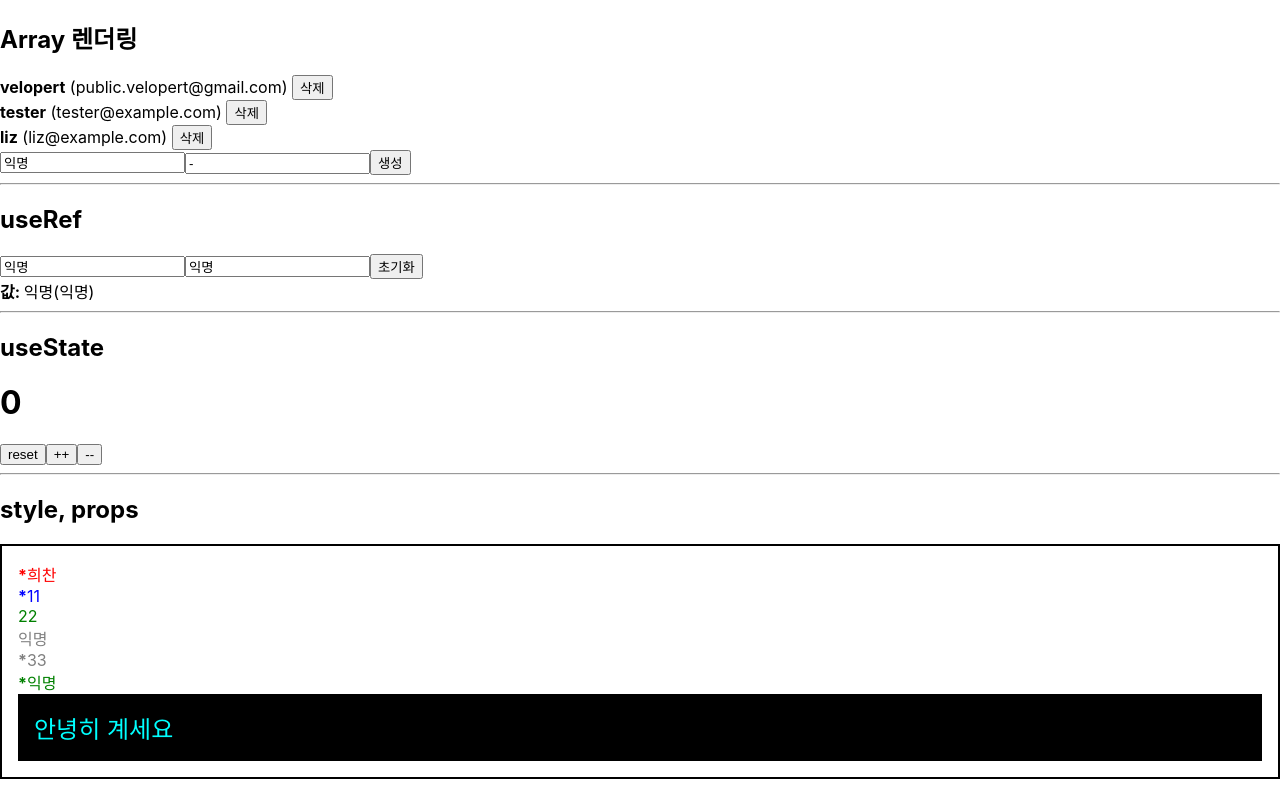
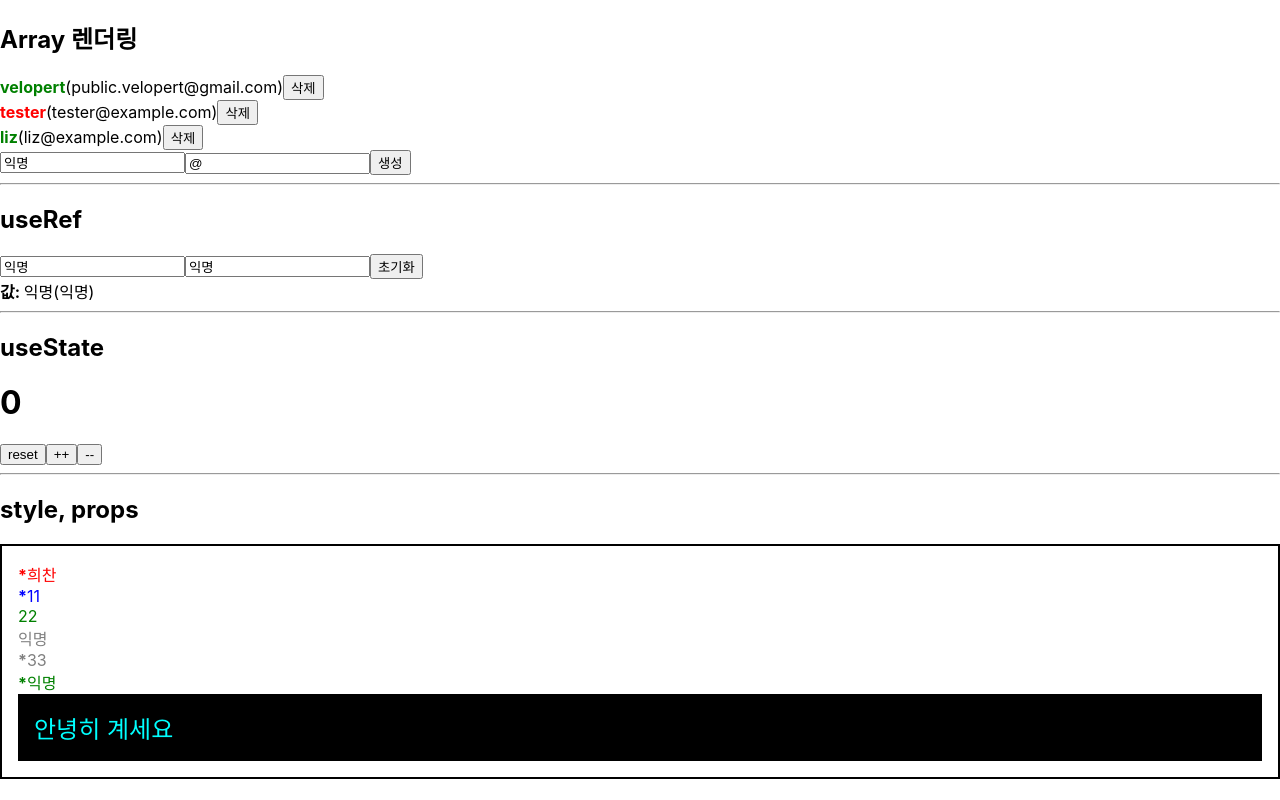
Before and after one commit to LOG-INFO/react-velopert, a React (Create React App) app: page / in a window 1280 px wide. Built offline with nearby package versions, Linux system fonts and the light colour scheme.

Commit message:
배열 항목 수정하기

```diff
--- a/src/App.js
+++ b/src/App.js
@@ -20,17 +20,20 @@ const App = () => {
     {
       id: 1,
       username: 'velopert',
-      email: 'public.velopert@gmail.com'
+      email: 'public.velopert@gmail.com',
+      active: true,
     },
     {
       id: 2,
       username: 'tester',
-      email: 'tester@example.com'
+      email: 'tester@example.com',
+      active: false,
     },
     {
       id: 3,
       username: 'liz',
-      email: 'liz@example.com'
+      email: 'liz@example.com',
+      active: true,
     }
   ];
 
@@ -39,7 +42,8 @@ const App = () => {
   const nextId = useRef(4)
   const defaultUser = {
     username: "익명",
-    email: "-",
+    email: "@",
+    active: false
   }
   const [user, setUser] = useState(defaultUser)
   const onChange = ({ target }) => {
@@ -70,10 +74,16 @@ const App = () => {
     setUsers(users.filter(e => e.id !== userId))
   }
 
+  const onToggle = (userId) => {
+    setUsers(users.map(e => {
+      return e.id === userId ? { ...e, active: !e.active } : e
+    }))
+  }
+
   return (
     <>
       <h2>Array 렌더링</h2>
-      <UserList users={users} onDelete={onDelete} />
+      <UserList users={users} onDelete={onDelete} onToggle={onToggle} />
       <CreateUser user={user} onChange={onChange} onCreate={onCreate} />
       <hr />
       <h2>useRef</h2>
--- a/src/UserList.js
+++ b/src/UserList.js
@@ -2,21 +2,23 @@ import React from "react";
 
 // https://react.vlpt.us/basic/11-render-array.html
 
-const UserElement = ({ user, onDelete }) => {
-    const { id, username, email } = user
+const UserElement = ({ user, onDelete, onToggle }) => {
+    const { id, username, email, active } = user
 
     return (
         <div>
-            <b>{username}</b> <span>({email})</span> <button onClick={() => onDelete(id)}>삭제</button>
+            <b style={{ cursor: 'pointer', color: active ? "green" : "red" }} onClick={() => onToggle(id)}>{username}</b>
+            <span>({email})</span>
+            <button onClick={() => onDelete(id)}>삭제</button>
         </div>
     )
 }
 
-const UserList = ({ users, onDelete }) => {
+const UserList = ({ users, onDelete, onToggle }) => {
     return (
         <div >
             {/* key가 없으면 경고메시지가 뜨면서, list의 index가 자동으로 삽입됨 <= 렌더링 효율성 이슈 */}
-            {users.map(user => (<UserElement key={user.id} user={user} onDelete={onDelete} />))}
+            {users.map(user => (<UserElement key={user.id} user={user} onDelete={onDelete} onToggle={onToggle} />))}
         </div>
     )
 }
```
